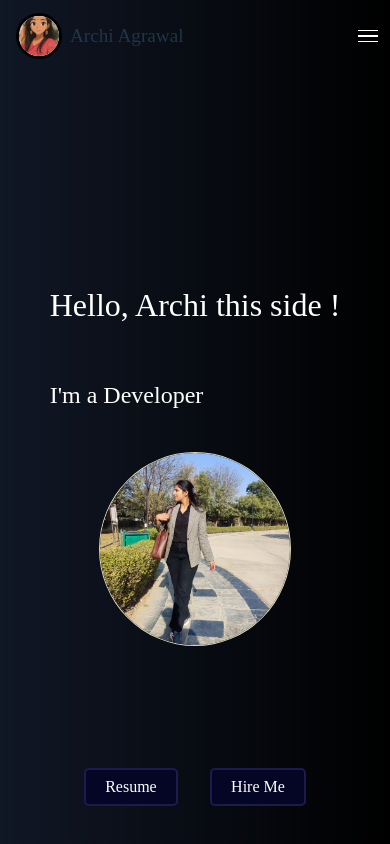
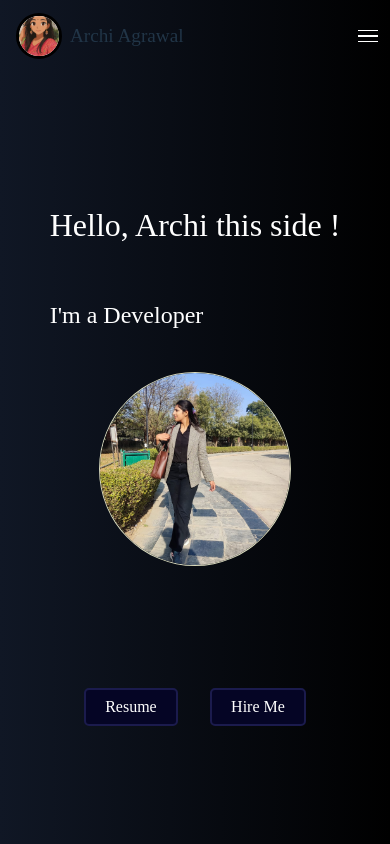
Before and after one commit to Agrawalarchi/Archi-Portfolio, a React (Vite) app: page / in a window 390 px wide. Shown: the top 844 px of the page. Built offline with nearby package versions, Linux system fonts and the light colour scheme.

Commit message:
updated styling of navbar for small screens 01

```diff
--- a/src/App.css
+++ b/src/App.css
@@ -1,11 +1,14 @@
   #root {
     max-width: 1280px;
-    margin: 0 auto;
-    padding: 0 2rem 2rem 2rem; /* remove top padding to avoid top-heavy look */
+    margin: 0px;
+    padding: 0px; /* remove top padding to avoid top-heavy look */
     text-align: center;
   }
 
-
+  .app{
+    height: fit-content;
+    width: 100%;
+  }
 
   .logo {
     height: 6em;
--- a/src/App.jsx
+++ b/src/App.jsx
@@ -6,7 +6,7 @@ import Project from "./Project.jsx";
 import Contact from "./Contact.jsx";
 export default function App() {
   return (
-    <>
+    <div className="app">
       <Navbar/>
       <Home />
       <Skills
@@ -31,6 +31,6 @@ export default function App() {
       <Project/>
 
       <Contact/>
-    </>
+    </div>
   );
 }
--- a/src/Home.css
+++ b/src/Home.css
@@ -1,4 +1,6 @@
 .homePage{
     height: 100vh;
+    box-sizing: border-box;
     width: 100%;
+    padding-top: 4.5rem; /* offset fixed navbar height on small screens */
 }
--- a/src/Navbar.css
+++ b/src/Navbar.css
@@ -7,10 +7,12 @@
     justify-content: space-between;
     align-items: center;
     padding-right: 1rem;
-    position: sticky; /* always part of top layer */
-    top: 0.1px; /* occupy top layer at page top */
+    position: sticky;
+    box-sizing: border-box; /* always part of top layer */
+    top: 0px; /* occupy top layer at page top */
     z-index: 10;
     background: linear-gradient(to right, #101725, black);
+    width: 100%;
 }
 .profileInfo{
     display: flex;
@@ -115,9 +117,14 @@
         box-shadow: none;
     }
     .navbar{
-        padding-right: 0.5rem; /* further reduce gap on small screens */
+        padding-right: 0.5rem;
+        background: linear-gradient(to right, #101725, black);
+        position: fixed; /* keep header pinned to prevent jump */
+        top: 0;
+        left: 0;
+        right: 0;
+        width: 100vw; /* ensure full width on small screens */
     }
-    /* Compact profile info on mobile */
     .profileInfo{
         padding-left: 1rem;
     }
--- a/src/Profile.css
+++ b/src/Profile.css
@@ -3,7 +3,7 @@
 }
 
 .profile {
-    width: 100vw;
+    width: 100%;
     height: 70vh;
     display: flex;
     justify-content: center;
@@ -190,7 +190,6 @@
 
 @media (max-width:450px) {
     .profile {
-        margin-top: 5rem;
        flex-direction: column;
        gap: 0.5rem;
     }
--- a/src/index.css
+++ b/src/index.css
@@ -23,8 +23,8 @@ a:hover {
 
 body {
   margin: 0;
-  overflow-x: hidden;
-  width: full;
+  overflow-x: hidden; /* prevent accidental horizontal scroll */
+  width: 100%;
 }
 
 h1 {
```
